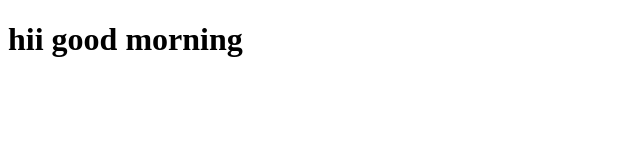
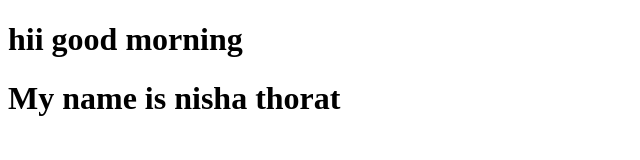
Before and after one commit to nisha-thorat/rep-0, a plain HTML site: page index.html in a window 1280 px wide. Shown: the whole page, without its empty margins (0-640 px from the left). Drawn offline with Linux system fonts and the light colour scheme.

Commit message:
h2 added

```diff
--- a/index.html
+++ b/index.html
@@ -7,5 +7,6 @@
 </head>
 <body>
    <h1>hii good morning</h1>
+   <h1>My name is nisha thorat</h1>
 </body>
 </html>
```
